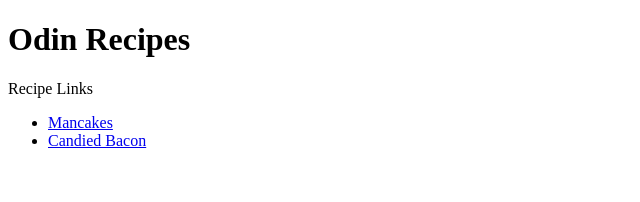
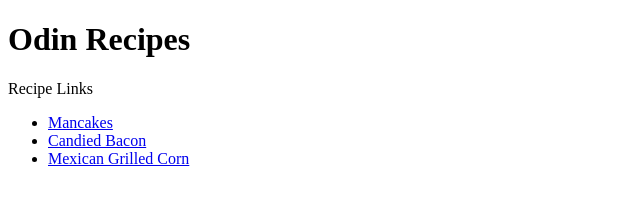
Before and after one commit to dolaisai/odin-recipes, a plain HTML site: page index.html in a window 1280 px wide. Shown: the whole page, without its empty margins (0-640 px from the left). Drawn offline with Linux system fonts and the light colour scheme.

Commit message:
add reference link to index.html format candied-bacon and mancakes.html

```diff
--- a/index.html
+++ b/index.html
@@ -14,6 +14,9 @@
             <li>
                 <a href="./recipes/candied-bacon.html">Candied Bacon</a>
             </li>
+            <li>
+                <a href="./recipes/mex-grill-corn.html">Mexican Grilled Corn</a>
+            </li>
         </ul>
     </body>
 </html>
```
Also changed, not shown: recipes/candied-bacon.html (+0 -1 lines), recipes/mancakes.html (+0 -1 lines).
